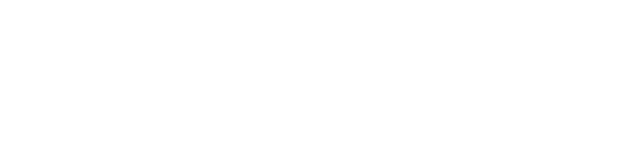
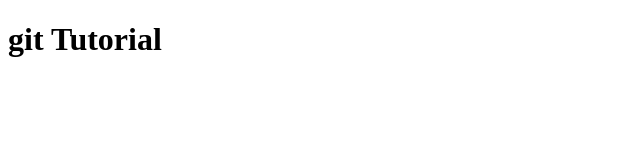
Before and after one commit to mironshox2006/seul, a plain HTML site: page index.html in a window 1280 px wide. Shown: the whole page, without its empty margins (0-640 px from the left). Drawn offline with Linux system fonts and the light colour scheme.

Commit message:
added text in index

```diff
--- a/index.html
+++ b/index.html
@@ -7,6 +7,6 @@
     <title>Document</title>
 </head>
 <body>
-
+    <h1>git Tutorial</h1>
 </body>
 </html>
```
